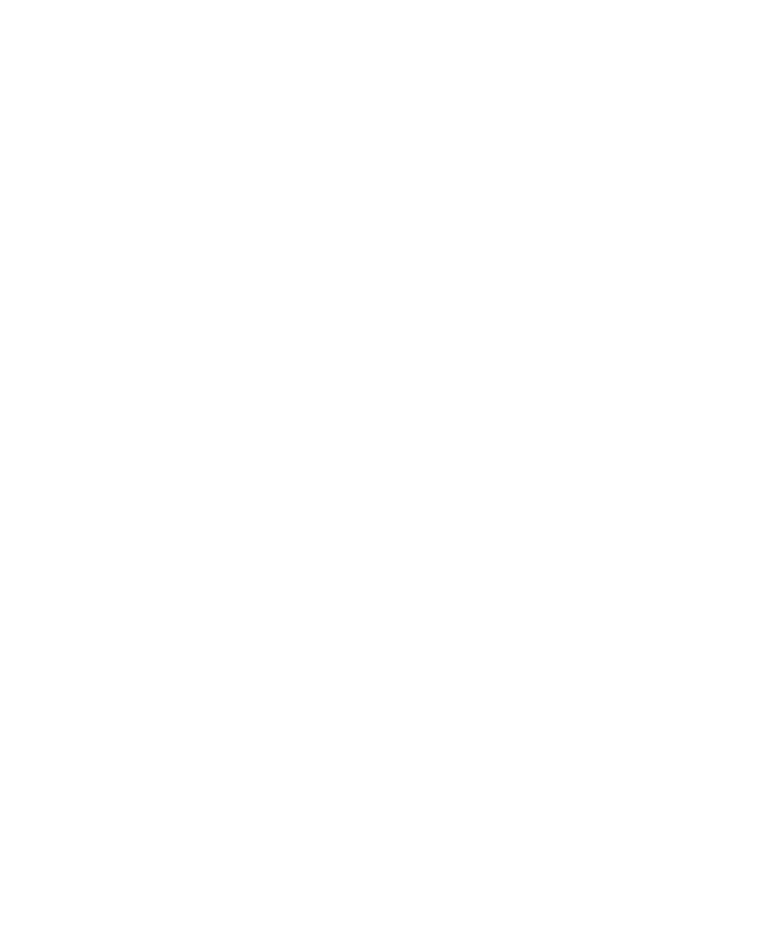
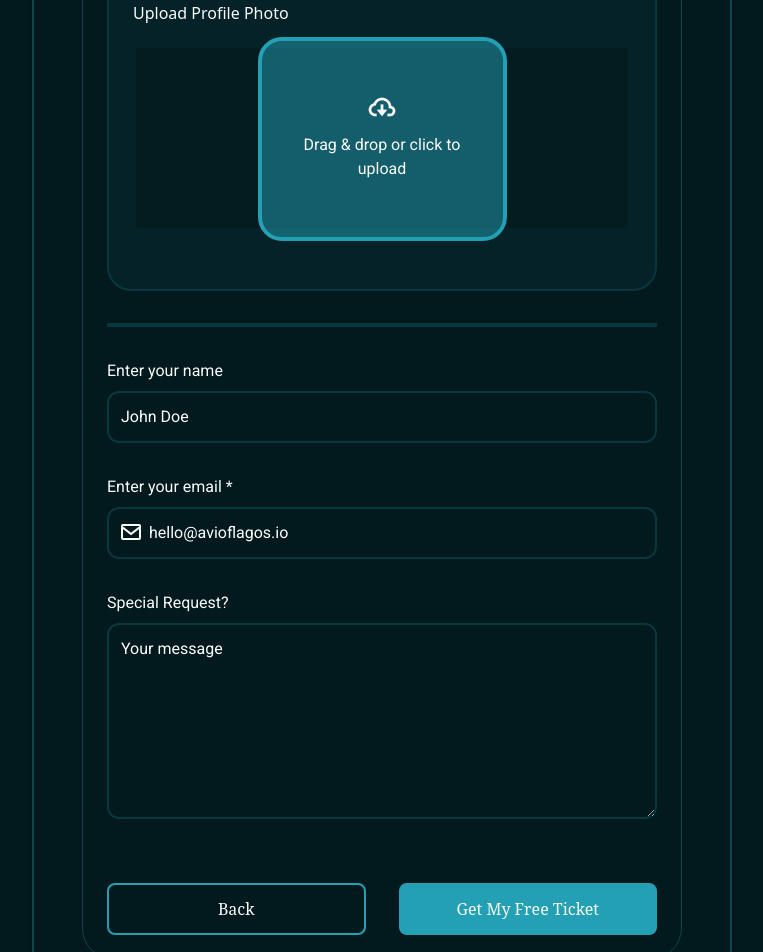
Before and after one commit to chizobaemeghiebo/ticket-generator, a React (Vite) app: page /get-tickets in a window 1280 px wide. Before the commit this address had no page. Shown: the part 340-1292 px from the top of the page, without its empty margins (258-1021 px from the left). Before the commit the page ends 800 px from the top, so only its background shows below. Built offline with nearby package versions, Linux system fonts and the light colour scheme; a web font is replaced by a local one.

Commit message:
page 2 90% completed

```diff
--- a/src/App.css
+++ b/src/App.css
@@ -22,6 +22,11 @@
   --color-lighter: #fafafa;
   --color-midLight: #d9d9d9;
 
+  /* border page2 */
+
+  --color-border5: rgba(36, 160, 181, 0.5);
+  --color-border4: #24a0b5;
+
   /* --my-gradient: "background: radial-gradient(52.52% 32.71% at 50% 97.66%, rgba(36, 160, 181, 0.20) 0%, rgba(36, 160, 181, 0.00) 100%), #02191D;"; */
 }
 
--- a/src/App.jsx
+++ b/src/App.jsx
@@ -1,25 +1,14 @@
 import { BrowserRouter, Routes, Route, Link } from "react-router-dom";
 import HomePage from "./Pages.jsx/HomePage";
+import FormPage from "./Pages.jsx/FormPage";
 import "./App.css";
 
 function App() {
-  // return (
-  //   <Router>
-  //     <Link path="/">
-  //       <HomePage />
-  //     </Link>
-  //   </Router>
-  // );
-
   return (
     <BrowserRouter>
       <Routes>
-        <Route path="/" element={<HomePage />}>
-          {/* <Route index element={<Home />} />
-          <Route path="blogs" element={<Blogs />} />
-          <Route path="contact" element={<Contact />} />
-          <Route path="*" element={<NoPage />} /> */}
-        </Route>
+        <Route index element={<HomePage />} />
+        <Route path="/get-tickets" element={<FormPage />} />
       </Routes>
     </BrowserRouter>
   );
--- /dev/null
+++ b/src/Pages.jsx/FormPage.jsx
@@ -0,0 +1,98 @@
+import Nav from "../components/Nav";
+import Layout from "../components/Layout";
+import LayoutInner from "../components/LayoutInner";
+import PageTitle from "../components/PageTitle";
+import ProgressBar from "../components/ProgressBar";
+import Download from "../assets/images/download.png";
+import Envelope from "../assets/images/envelope.png";
+import ButtonContainer from "../components/ButtonContainer";
+
+const FormPage = () => {
+  return (
+    // TODO: FIX GRADIENT BACKGROUND
+    <div className="min-h-screen bg-vdark">
+      <Nav />
+
+      {/* styles from main */}
+      <Layout>
+        <PageTitle />
+        <ProgressBar width="w-[66%]" />
+        <LayoutInner>
+          <div className="border-b-4 border-border3 pb-8">
+            <div className="bg-darker px-6 py-7 lg:px-6 lg:py-12 border-2 border-border3 rounded-3xl relative">
+              <h3 className="text-lighter text-base">Upload Profile Photo</h3>
+              <div className="hidden lg:flex  w-[90%] bg-black opacity-20 h-[180px] absolute top-[55%] left-1/2 transform -translate-x-1/2 -translate-y-1/2 z-0"></div>
+              <div className="border-4 border-border4 bg-border5 flex rounded-3xl lg:py-8 mt-3 lg:max-w-[50%] lg:mx-auto z-9999 relative">
+                <div className="flex flex-col gap-4 p-6 items-center justify-center ">
+                  <img src={Download} alt="Upload file" />
+                  <p className="text-lighter font-display text-base text-center">
+                    Drag & drop or click to upload
+                  </p>
+                </div>
+              </div>
+            </div>
+          </div>
+
+          <div className="mt-8">
+            <form action="#" className="flex flex-col gap-8">
+              <label
+                htmlFor="name"
+                className="flex flex-col gap-2 justify-center text-base text-lighter font-display"
+              >
+                Enter your name
+                <input
+                  type="text"
+                  name="name"
+                  id="name"
+                  placeholder="John Doe"
+                  required
+                  className=" font-display border-2 border-border3 p-3 w-full rounded-xl text-white focus:ring-2 focus:ring-border3 outline-0 placeholder-white"
+                />
+              </label>
+
+              <label
+                htmlFor="email"
+                className="flex flex-col gap-2 justify-center text-base text-lighter font-display relative"
+              >
+                Enter your email *
+                <input
+                  type="text"
+                  name="email"
+                  id="email"
+                  placeholder="hello@avioflagos.io"
+                  required
+                  className="pl-10 font-display border-2 border-border3 p-3 w-full rounded-xl text-white focus:ring-2 focus:ring-border3 outline-0 placeholder-white"
+                />
+                <img
+                  src={Envelope}
+                  className="absolute top-[53%] left-3"
+                  alt="envelope"
+                />
+              </label>
+
+              <label
+                htmlFor="message"
+                className="flex flex-col gap-2 justify-center text-base text-lighter font-display"
+              >
+                Special Request?
+                <textarea
+                  rows={7}
+                  type="text"
+                  name="message"
+                  id="message"
+                  placeholder="Your message"
+                  required
+                  className="font-display border-2 border-border3 p-3 w-full rounded-xl text-white focus:ring-2 focus:ring-border3 outline-0 placeholder-white"
+                ></textarea>
+              </label>
+              {/* <button type="submit"></button> */}
+              <ButtonContainer button1="Back" button2="Get My Free Ticket" />
+            </form>
+          </div>
+        </LayoutInner>
+      </Layout>
+    </div>
+  );
+};
+
+export default FormPage;
--- a/src/components/Bigcard.jsx
+++ b/src/components/Bigcard.jsx
@@ -1,7 +1,7 @@
 const Bigcard = ({ children }) => {
   return (
     // TODO: WORK ON GRADIENT!!!!!!!!!!!!!
-    <div className="flex flex-col gap-2 items-center justify-center text-white bg-[radial-gradient(57.42%_106.59%_at_14.02%_32.06%,rgba(36,160,181,0.20)_0%,rgba(36,160,181,0.00)_100%)] backdrop-blur-3xl border-b-2 border-r-2 border-l-2 mt-6 border-b-border3 border-r-border3 border-l-border3 rounded-3xl py-4 px-6 lg:px-6 text-center">
+    <div className="flex flex-col gap-2 items-center justify-center text-white bg-[radial-gradient(57.42%_106.59%_at_14.02%_32.06%,rgba(36,160,181,0.20)_0%,rgba(36,160,181,0.00)_100%)] backdrop-blur-3xl border-b-2 border-r-2 border-l-2  border-b-border3 border-r-border3 border-l-border3 rounded-3xl py-4 px-6 lg:px-6 text-center">
       {children}
     </div>
   );
--- a/src/components/Button.jsx
+++ b/src/components/Button.jsx
@@ -1,10 +1,18 @@
-const Button = ({ children, bg = "bg-transparent" }) => {
+import { Link } from "react-router-dom";
+
+const Button = ({
+  pathname = "/get-tickets",
+  children,
+  bg = "bg-transparent",
+}) => {
   return (
-    <div
+    <Link
+      to={`${pathname}`}
+      type="submit"
       className={`${bg} lg:w-[47%] border-2 border-progressOuter font-accent text-base rounded-lg p-3 text-center text-lighter`}
     >
       {children}
-    </div>
+    </Link>
   );
 };
 
--- /dev/null
+++ b/src/components/ButtonContainer.jsx
@@ -0,0 +1,14 @@
+import Button from "./Button";
+
+const ButtonContainer = ({ button1 = "Cancel", button2 = "Next" }) => {
+  return (
+    <div className="flex flex-col-reverse lg:flex-row lg:items-center lg:justify-between gap-2 mt-8">
+      <Button pathname="/">{button1}</Button>
+      <Button pathname="/get-tickets" bg="bg-progressOuter">
+        {button2}
+      </Button>
+    </div>
+  );
+};
+
+export default ButtonContainer;
--- /dev/null
+++ b/src/components/Layout.jsx
@@ -0,0 +1,11 @@
+import React from "react";
+
+const Layout = ({ children }) => {
+  return (
+    <div className="bg-transparent w-[90%] shadow-md max-w-[700px] mx-auto p-5 lg:p-12 rounded-[40px] border-2 border-border2">
+      {children}
+    </div>
+  );
+};
+
+export default Layout;
--- /dev/null
+++ b/src/components/LayoutInner.jsx
@@ -0,0 +1,9 @@
+const LayoutInner = ({ children }) => {
+  return (
+    <div className="bg-transparent border border-border2 rounded-4xl flex flex-col p-6 mt-8">
+      {children}
+    </div>
+  );
+};
+
+export default LayoutInner;
--- a/src/components/Main.jsx
+++ b/src/components/Main.jsx
@@ -1,20 +1,16 @@
 import Bigcard from "./Bigcard";
 import Tickets from "./Tickets";
+import PageTitle from "./PageTitle";
+import ProgressBar from "./ProgressBar";
 
 const Main = () => {
   return (
     <div className="bg-transparent w-[90%] shadow-md max-w-[700px] mx-auto p-5 lg:p-12 rounded-[40px] border-2 border-border2">
-      <div className="bg-transparent border border-border2 rounded-4xl flex flex-col gap-8 p-6">
-        {/* text and progress bar */}
-        <div className="flex flex-col items-start lg:flex-row lg:items-center justify-between">
-          <h2 className="font-accent text-white text-3xl">Ticket Selection</h2>
-          <span className="text-white font-display text-base">Step 1/3</span>
-        </div>
-
+      {/* page title and progress bar */}
+      <PageTitle />
+      <ProgressBar />
+      <div className="bg-transparent border border-border2 rounded-4xl flex flex-col p-6 mt-8">
         {/* progress bar */}
-        <div className="bg-border2 h-1 mt-3">
-          <div className="bg-progressOuter w-[30%] h-1"></div>
-        </div>
 
         {/* Main Head Section */}
         <div className="border-b-4 border-border3 pb-8">
--- /dev/null
+++ b/src/components/PageTitle.jsx
@@ -0,0 +1,10 @@
+const PageTitle = () => {
+  return (
+    <div className="flex flex-col items-start lg:flex-row lg:items-center justify-between">
+      <h2 className="font-accent text-white text-3xl">Ticket Selection</h2>
+      <span className="text-white font-display text-base">Step 1/3</span>
+    </div>
+  );
+};
+
+export default PageTitle;
--- /dev/null
+++ b/src/components/ProgressBar.jsx
@@ -0,0 +1,9 @@
+const ProgressBar = ({ width = "w-[33%]" }) => {
+  return (
+    <div className="bg-border2 h-1 mt-3">
+      <div className={`bg-progressOuter ${width} h-1`}></div>
+    </div>
+  );
+};
+
+export default ProgressBar;
--- a/src/components/Tickets.jsx
+++ b/src/components/Tickets.jsx
@@ -1,10 +1,10 @@
 import Card from "./Card";
-import Button from "./Button";
+import ButtonContainer from "./ButtonContainer";
 import CaretDown from "../assets/images/caret-down.png";
 
 const Tickets = () => {
   return (
-    <div className="flex flex-col">
+    <div className="flex flex-col mt-8">
       <h3 className="mb-2 text-base text-lighter font-display">
         Select Ticket Type:
       </h3>
@@ -41,10 +41,7 @@
         {/* TODO: WORK ON THIS LATER */}
         {/* <img src={CaretDown} alt="caret" /> */}
 
-        <div className="flex flex-col-reverse lg:flex-row lg:items-center lg:justify-between gap-2 mt-8">
-          <Button>Cancel</Button>
-          <Button bg="bg-progressOuter">Next</Button>
-        </div>
+        <ButtonContainer />
       </div>
     </div>
   );
```
Also changed, not shown: src/assets/images/download.png (added), src/assets/images/envelope.png (added).
